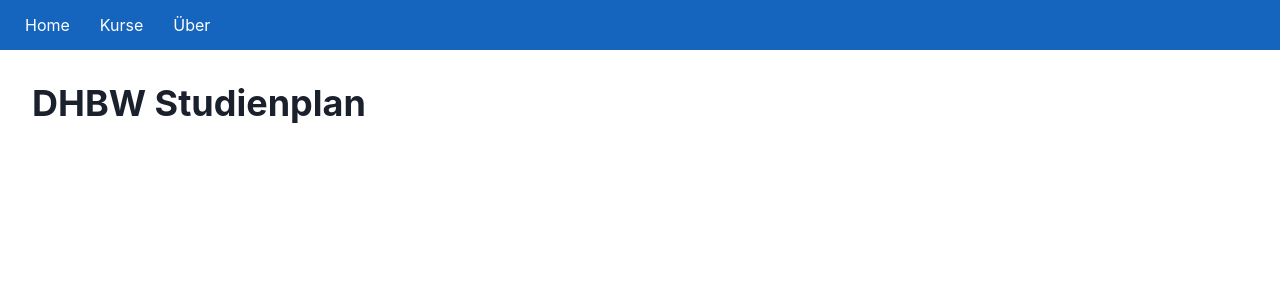
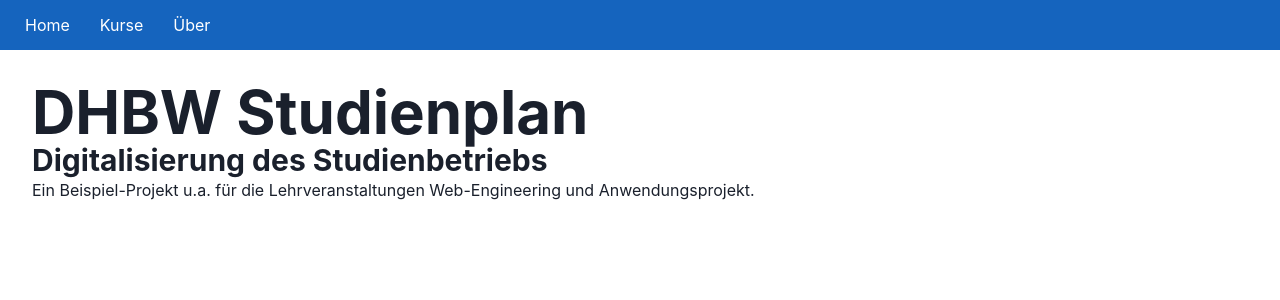
Before and after one commit to behrends/dhbw-lecture-plan, a Next.js app: page / in a window 1280 px wide. Shown: the top 300 px of the page. Built offline with nearby package versions, Linux system fonts and the light colour scheme.

Commit message:
Home: Größere Schrift

```diff
--- a/pages/index.js
+++ b/pages/index.js
@@ -1,11 +1,20 @@
-import { Box, Heading } from '@chakra-ui/react';
+import { Box, Heading, Text } from '@chakra-ui/react';
 import PageHead from '../components/PageHead';
 
 export default function Home() {
   return (
     <Box>
       <PageHead title="DHBW Studienplan" />
-      <Heading>DHBW Studienplan</Heading>
+      <Heading as="h1" size="3xl">
+        DHBW Studienplan
+      </Heading>
+      <Heading as="h2" size="lg">
+        Digitalisierung des Studienbetriebs
+      </Heading>
+      <Text>
+        Ein Beispiel-Projekt u.a. für die Lehrveranstaltungen
+        Web-Engineering und Anwendungsprojekt.
+      </Text>
     </Box>
   );
 }
```
